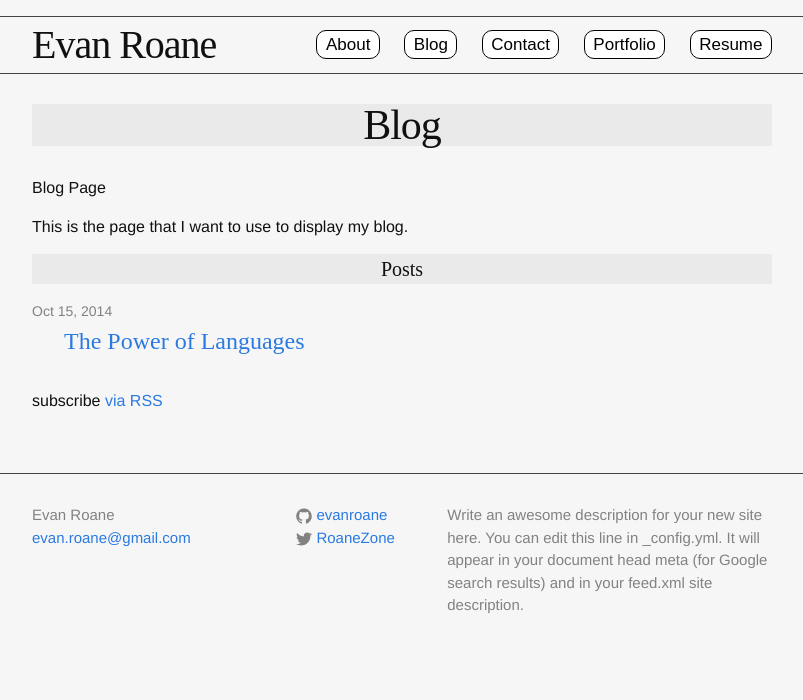
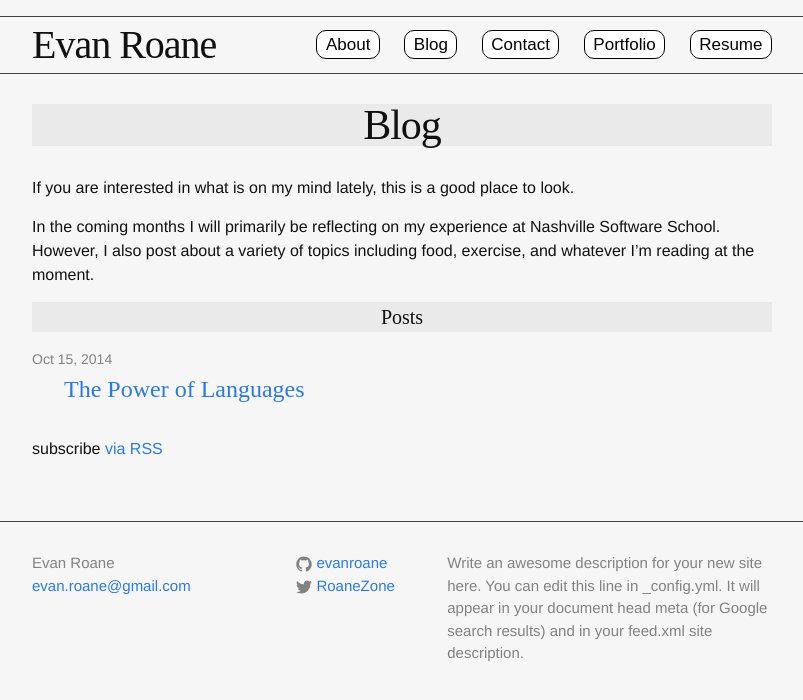
Before and after one commit to evanroane/old-jekyll-site, a Jekyll site: the page built from blog.md, in a window 1280 px wide. Shown: the top 700 px of the page, without its empty margins (238-1041 px from the left). Built offline with Jekyll 4.4.1, drawn with Linux system fonts in a browser that asks for light colours; some web fonts are replaced.

Commit message:
Adjusted main.scss to make 705 the initial width for mobile devices. Updated the description of the blog section.

```diff
--- a/blog.md
+++ b/blog.md
@@ -4,9 +4,9 @@
 permalink: /blog/
 ---
 
-Blog Page
+If you are interested in what is on my mind lately, this is a good place to look.
 
-This is the page that I want to use to display my blog.
+In the coming months I will primarily be reflecting on my experience at Nashville Software School. However, I also post about a variety of topics including food, exercise, and whatever I'm reading at the moment.
 
 <h1 class="page-heading">Posts</h1>
 
--- a/css/main.scss
+++ b/css/main.scss
@@ -21,7 +21,7 @@
 $grey-color-light: lighten($grey-color, 40%);
 $grey-color-dark:  darken($grey-color, 25%);
 
-$on-palm:          600px;
+$on-palm:          705px;
 $on-laptop:        800px;
 
 
```
